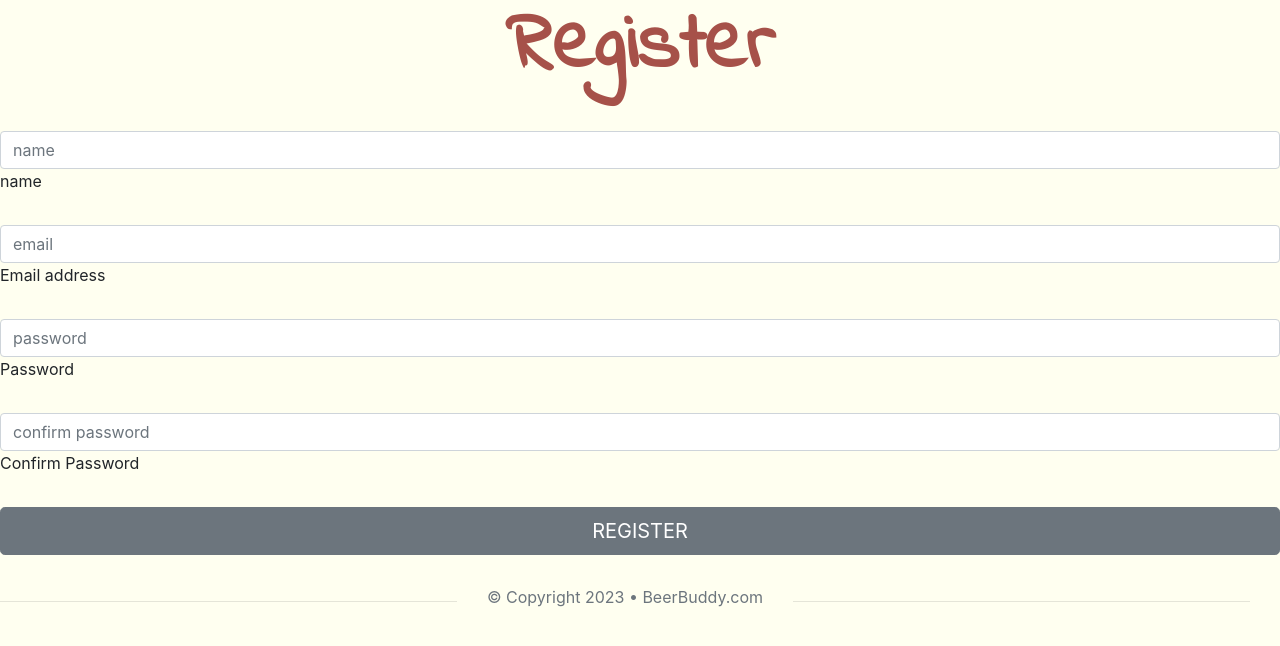
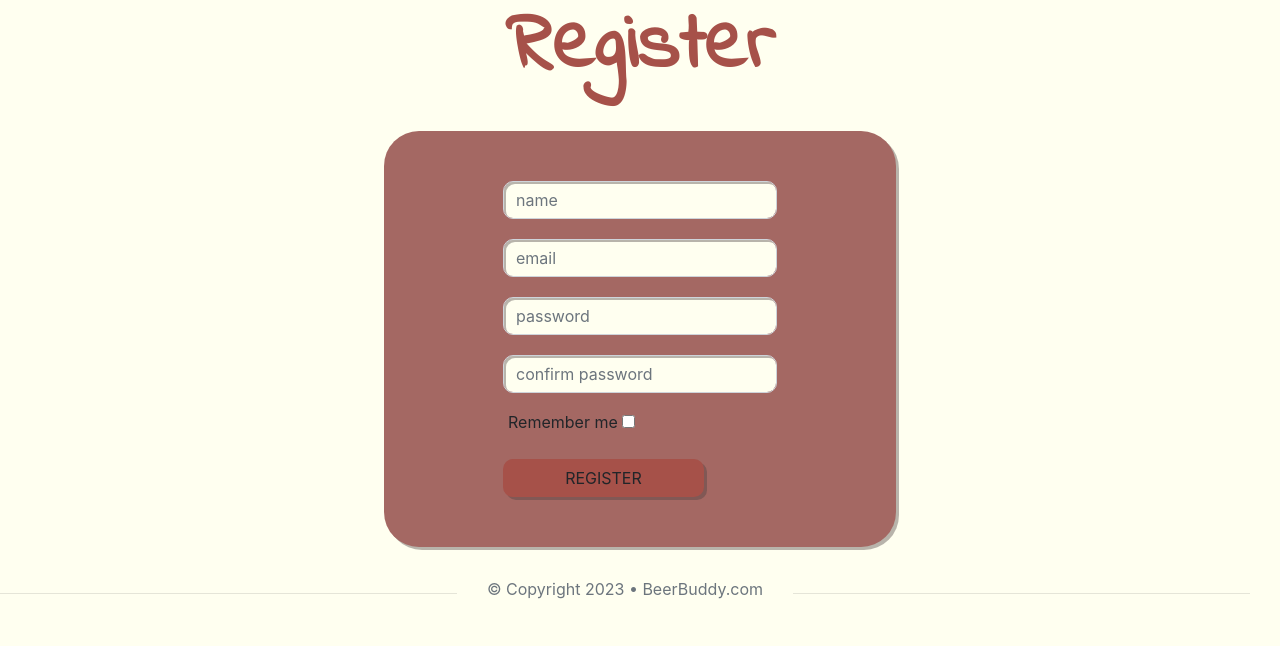
Before and after one commit to Sofievdabeele/beerbuddy, a Laravel app: page /register in a window 1280 px wide. Shown: the part 150-796 px from the top of the page. Run offline with Laravel 10, Linux system fonts and the light colour scheme; style sheets or scripts are compiled from the project's sources; grey boxes are pictures that could not be loaded.

Commit message:
Make working login/registerpage

```diff
--- a/laravel-and-beyond/app/Http/Controllers/SessionController.php
+++ b/laravel-and-beyond/app/Http/Controllers/SessionController.php
@@ -3,45 +3,75 @@
 namespace App\Http\Controllers;
 
 use App\Models\User;
+use Illuminate\Http\RedirectResponse;
 use Illuminate\Http\Request;
 use Illuminate\Support\Facades\Auth;
 use Illuminate\Support\Facades\Hash;
 
 class SessionController extends Controller
 {
+    //  Instantiate a new LoginRegisterController instance
+
+
+
+    // Display a registration form
+    public function register()
+    {
+        return view('user.register');
+    }
+
+
+    public function handleRegister(Request $request)
+    {
+        $request->validate([
+            'name' => 'required|string|max:250',
+            'email' => 'required|email|max:250|unique:users',
+            'password' => 'required|min:8|confirmed'
+        ]);
+
+        User::create([
+            'name' => $request->name,
+            'email' => $request->email,
+            'password' => Hash::make($request->password)
+        ]);
+
+        $credentials = $request->only('email', 'password');
+        Auth::attempt($credentials);
+        $request->session()->regenerate();
+        return redirect('/profile')
+        ->withSuccess('You have successfully registered & logged in!');
+    }
     public function login()
     {
 
         return view('user.login');
     }
 
-    public function register()
+    public function authenticate(Request $request)
     {
-        return view('user.register');
+        $credentials = $request->validate([
+        'email' => 'required|email',
+        'password' => 'required',
+        ]);
+
+        if (Auth::attempt($credentials))
+        {
+            $request->session()->regenerate();
+            return redirect('/profile')
+                ->withSuccess('You have successfully logged in!');
+        }
+
+            return back()->withErrors([
+                'email' => 'Your provided credentials do not match',
+        ])->onlyInput('email');
+
     }
 
-    public function handleRegister(Request $request)
-    {
-        $request->validate([
-            "name" => "required",
-            "email" => "required|email|unique:users",
-            "password" => "required|min:8|max:50|confirmed"
-        ]);
-
-        $user = new User;
-        $user->name = $request->name;
-        $user->email = $request->email;
-        $user->password = Hash::make($request->password);
-        $user->save();
-
-        Auth::login($user);
-
-        return redirect('user.profile');
-    }
-
-    public function logout()
+    public function logout(Request $request)
     {
         Auth::logout();
+        $request->session()->invalidate();
+        $request->session()->regenerateToken();
         return redirect('/');
     }
 }
--- a/laravel-and-beyond/resources/css/app.css
+++ b/laravel-and-beyond/resources/css/app.css
@@ -85,3 +85,45 @@ p{
     font-family: 'Indie Flower', cursive;
     font-family: 'Open Sans', sans-serif;
 }
+.form-container{
+    display: flex;
+    justify-content: center;
+}
+div.register-form{
+    width: 40%;
+    background-color: #a46863;
+    display: flex;
+    justify-content: center;
+    padding: 40px 0 40px 0;
+    border-radius: 35px;
+    box-shadow: #4a3f3e63 3px 3px;
+}
+form{
+    display: flex;
+    flex-direction: column;
+    justify-content: center;
+}
+.form-field{
+    margin: 10px;
+}
+.form-remeber{
+    margin: 7px;
+    padding-left: 8px;
+}
+.form-control{
+    background-color: #FFFFF0;
+    border-radius: 10px;
+    box-shadow: #4a3f3e63 2px 2px inset;
+}
+.form-button{
+    background-color: #A65149;
+    border-radius: 10px;
+    height: 38px;
+    width: 201px;
+    margin: 10px;
+    box-shadow: #4a3f3e63 3px 3px;
+}
+.danger{
+    color: #F2CB05;
+
+}
--- a/laravel-and-beyond/resources/views/user/profile.blade.php
+++ b/laravel-and-beyond/resources/views/user/profile.blade.php
@@ -34,4 +34,4 @@
 <h5>Personality:</h5>
 <p>I am an adventurous and outgoing person who enjoys trying new things. I am also very passionate about the things I love, and beer is definitely one of them! I am always up for a good conversation about craft beer and love to share my knowledge with others. I am excited to be part of this community and look forward to learning from and connecting with other beer enthusiasts.</p>
 
-@ensection
+@endsection
--- a/laravel-and-beyond/resources/views/user/register.blade.php
+++ b/laravel-and-beyond/resources/views/user/register.blade.php
@@ -1,40 +1,46 @@
 @extends('layouts.layout')
 @section('content')
 <h1>Register</h1>
+<div class="form-container">
+    <div class="register-form">
         <form action="{{route ('handle-register')}}" method="POST">
             @csrf
-    <div class="form-outline mb-4">
+            <div class="form-field">
                 <input type="name" class="form-control" placeholder="name" name="name"/>
-        <label class="form-label">name</label>
                 @error('name')
-            <span class="text-danger">{{$message}}</span>
+                    <span class="danger">{{$message}}</span>
                 @enderror
             </div>
 
-    <div class="form-outline mb-4">
+            <div class="form-field">
                 <input type="email" class="form-control" placeholder="email" name="email"/>
-        <label class="form-label">Email address</label>
                 @error('email')
-            <span class="text-danger">{{$message}}</span>
+                    <span class="danger">{{$message}}</span>
                 @enderror
             </div>
 
-    <div class="form-outline mb-4">
+            <div class="form-field">
                 <input type="password" class="form-control" placeholder="password" name="password"/>
-        <label class="form-label">Password</label>
                 @error('password')
-            <span class="text-danger">{{$message}}</span>
+                    <span class="danger">{{$message}}</span>
                 @enderror
             </div>
 
-    <div class="form-outline mb-4">
-        <input type="password" class="form-control" placeholder="confirm password" name="confirm_password"/>
-        <label class="form-label">Confirm Password</label>
+            <div class="form-field">
+                <input type="password" class="form-control" placeholder="confirm password" name="password_confirmation"/>
                 @error('password')
-            <span class="text-danger">{{$message}}</span>
+                    <span class="danger">{{$message}}</span>
                 @enderror
             </div>
 
-    <button type="submit" class="btn btn-secondary btn-lg btn-block">REGISTER</button>
+            <div class="form-remeber">
+                <label for="remember">Remember me</label>
+                <input type="checkbox" name="remember" value="1">
+            </div>
 
+            <button type="submit" class="form-button">REGISTER</button>
+
+        </form>
+    </div>
+</div>
 @endsection
--- a/laravel-and-beyond/routes/web.php
+++ b/laravel-and-beyond/routes/web.php
@@ -44,7 +44,9 @@ Route::get('/profile', [ProfileController::class, 'index'])
     ->middleware('auth');
 
 // login/register/logout
-Route::get('/login', [SessionController::class, 'login'])->name('login');
 Route::get('/register', [SessionController::class, 'register'])->name('register');
 Route::post('/register', [SessionController::class, 'handleRegister'])->name('handle-register');
+Route::get('/login', [SessionController::class, 'login'])->name('login');
+Route::post('/login-user', [SessionController::class, 'authenticate'])->name('login-user');
+Route::get('/dashboard', [SessionController::class, 'dashboard'])->name('dashboard');
 Route::get('/logout', [SessionController::class, 'logout'])->name('logout');
```
Also changed, not shown: laravel-and-beyond/resources/views/user/login.blade.php (+15 -9 lines). Lines whose indentation alone changed are shown as unchanged.
